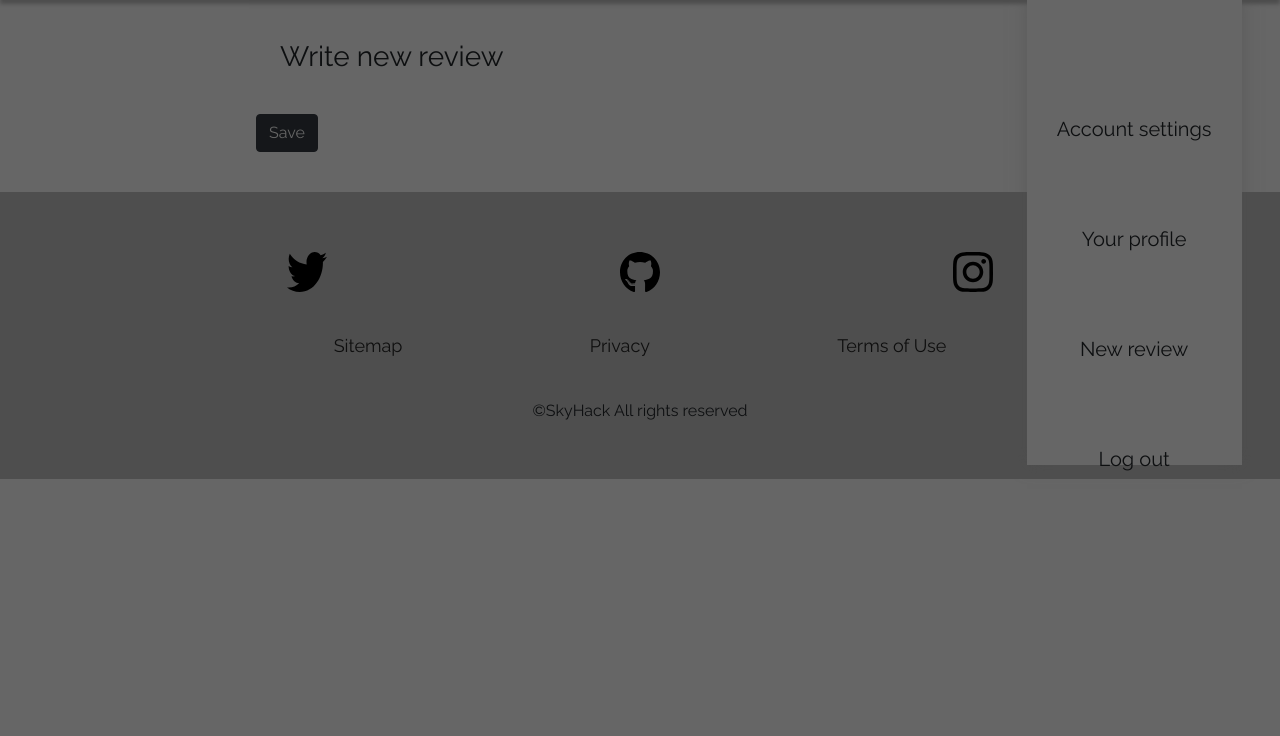
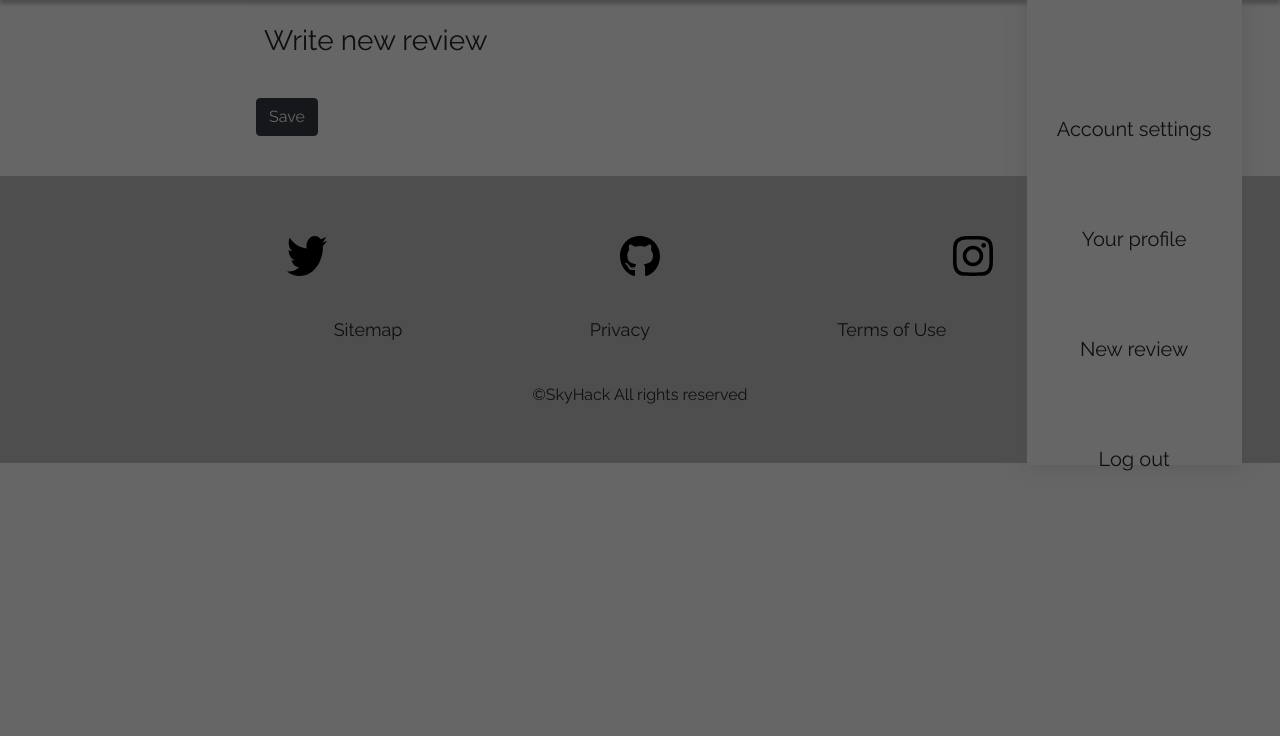
Before and after one commit to posaune0423/skyhack, a Django app: page /reviews/create/ in a window 1280 px wide. Shown: the part 64-800 px from the top of the page. Run offline with Django 3.2, Linux system fonts and the light colour scheme; the visitor is signed in with stand-in values (Sample User, id 1); parts of the project's set-up code (start-up, migrations or seed data) failed here and were passed over; some libraries are stand-ins or nearby versions.

Commit message:
refactor: use bootstrap tag instead style

```diff
--- a/templates/review/create.html
+++ b/templates/review/create.html
@@ -5,7 +5,7 @@
 
 {% block body %}
     <div class="post-form-container">
-        <h3 style="margin-top: 40px; margin-left: 40px;">Write new review</h3>
+        <h3 class="mt-4 ml-4">Write new review</h3>
         <div class="m-3">
             <form action="" method="post" enctype="multipart/form-data" class="mt-3">
                 {% csrf_token %}
--- a/templates/review/edit.html
+++ b/templates/review/edit.html
@@ -5,7 +5,7 @@
 
 {% block body %}
     <div class="post-form-container">
-        <h3 style="margin-top: 40px; margin-left: 40px;">Edit your review</h3>
+        <h3 class="mt-4 ml-4">Edit your review</h3>
         <div class="m-3">
             <form action="" method="post" enctype="multipart/form-data" class="mt-3">
                 {% csrf_token %}
```
